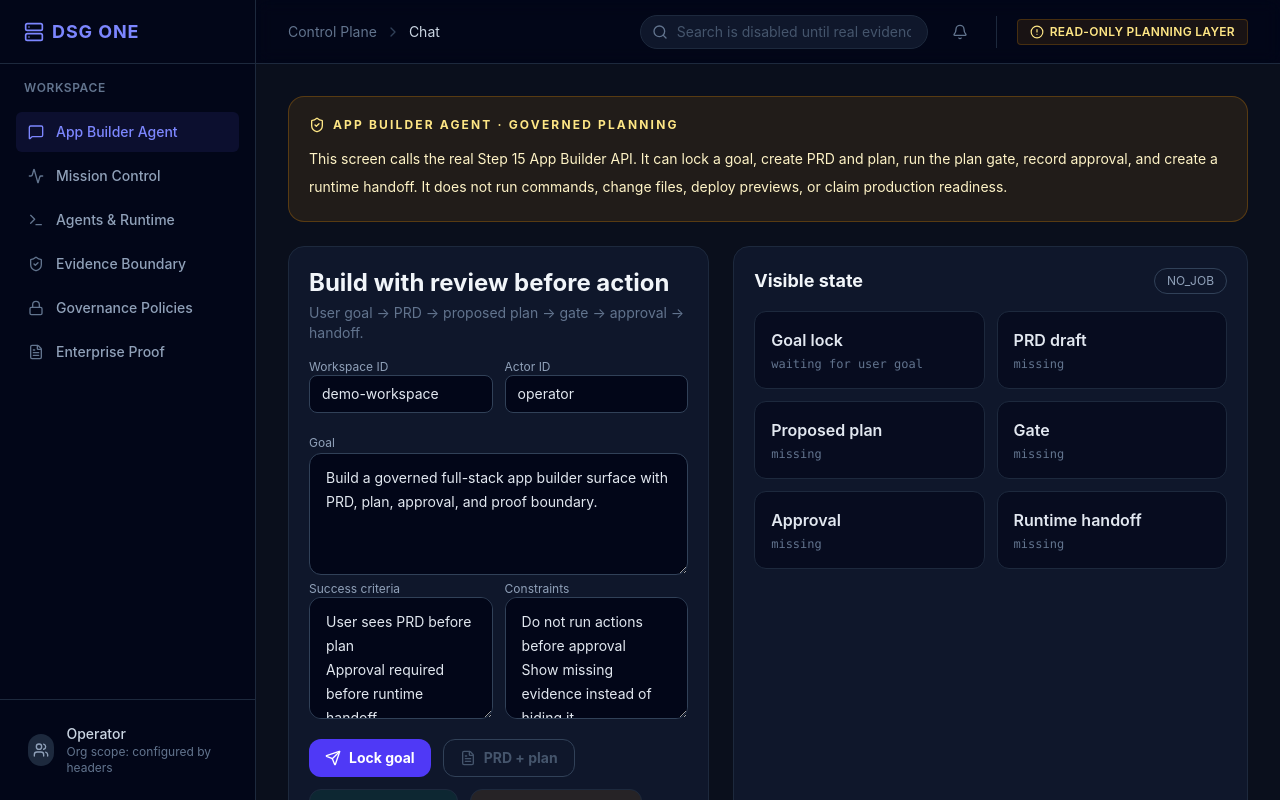
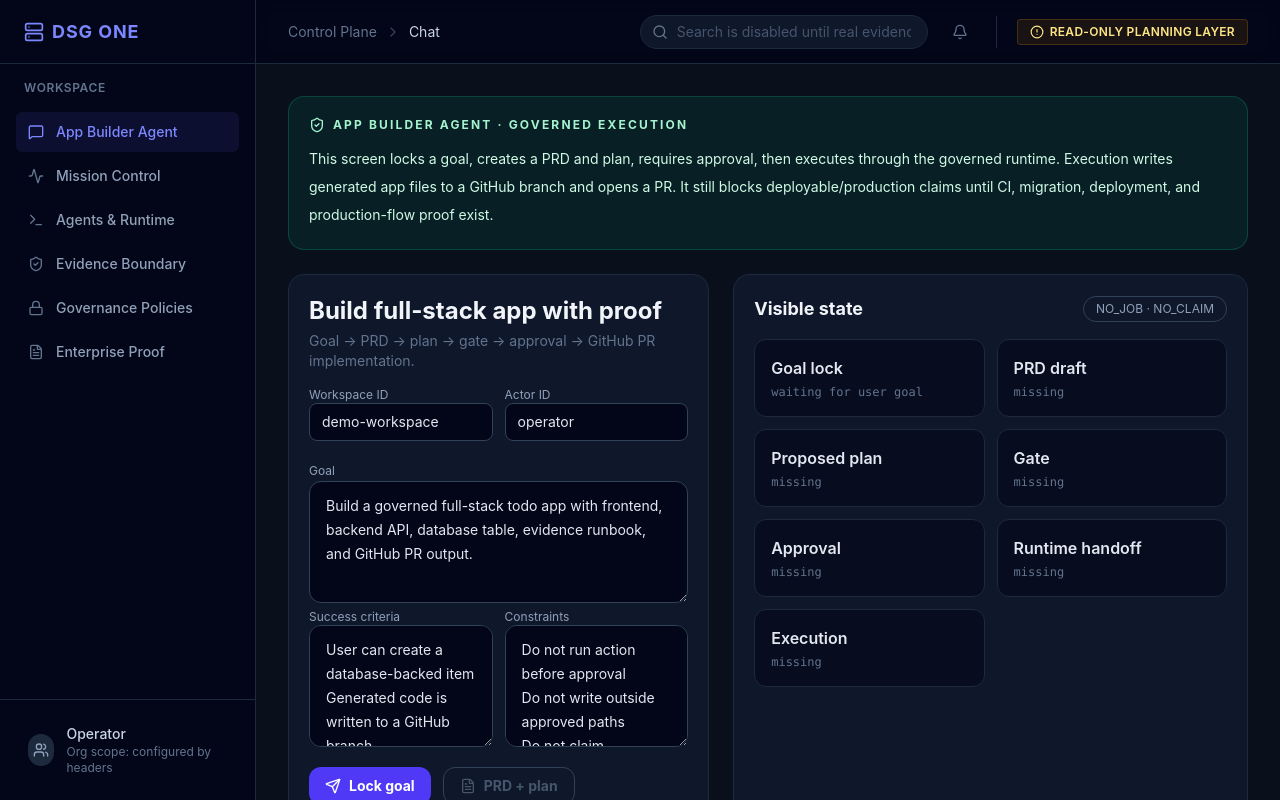
Before and after one commit to tdealer01-crypto/dsg-one-v1, a Next.js app: page / in a window 1280 px wide. Built offline with nearby package versions, Linux system fonts and the light colour scheme.

Commit message:
Expose governed app builder execution in UI

```diff
--- a/components/agent-playground-view.tsx
+++ b/components/agent-playground-view.tsx
@@ -1,7 +1,7 @@
 'use client';
 
 import React, { useState } from 'react';
-import { AlertCircle, CheckCircle2, FileText, Loader2, PlayCircle, Send, ShieldCheck } from 'lucide-react';
+import { AlertCircle, CheckCircle2, ExternalLink, FileText, GitPullRequest, Loader2, PlayCircle, Send, ShieldCheck } from 'lucide-react';
 
 type ApiResult<T> = { ok: true; data: T } | { ok: false; error: { code?: string; message?: string } };
 
@@ -29,6 +29,17 @@ type Handoff = {
   runtimeStatus: string;
 };
 
+type Execution = {
+  status: string;
+  claimStatus: string;
+  branchName: string;
+  pullRequestUrl: string;
+  pullRequestNumber: number;
+  repository: string;
+  generatedFiles: Array<{ path: string; evidenceKind: string }>;
+  evidence: { planHash: string; approvalHash: string; generatedFileCount: number; note: string };
+};
+
 function shortHash(value?: string) {
   return value ? `${value.slice(0, 10)}…${value.slice(-6)}` : 'missing';
 }
@@ -41,11 +52,12 @@ function readResult<T>(json: ApiResult<T>): T {
 export function AgentPlaygroundView() {
   const [workspaceId, setWorkspaceId] = useState('demo-workspace');
   const [actorId, setActorId] = useState('operator');
-  const [goal, setGoal] = useState('Build a governed full-stack app builder surface with PRD, plan, approval, and proof boundary.');
-  const [criteria, setCriteria] = useState('User sees PRD before plan\nApproval required before runtime handoff\nNo production claim without evidence ids');
-  const [constraints, setConstraints] = useState('Do not run actions before approval\nShow missing evidence instead of hiding it\nDo not claim production readiness');
+  const [goal, setGoal] = useState('Build a governed full-stack todo app with frontend, backend API, database table, evidence runbook, and GitHub PR output.');
+  const [criteria, setCriteria] = useState('User can create a database-backed item\nGenerated code is written to a GitHub branch\nA pull request URL is returned as implementation evidence\nNo production claim without CI/deployment proof');
+  const [constraints, setConstraints] = useState('Do not run action before approval\nDo not write outside approved paths\nDo not claim deployable or production until evidence exists');
   const [job, setJob] = useState<BuilderJob | null>(null);
   const [handoff, setHandoff] = useState<Handoff | null>(null);
+  const [execution, setExecution] = useState<Execution | null>(null);
   const [busy, setBusy] = useState<string | null>(null);
   const [error, setError] = useState<string | null>(null);
 
@@ -78,13 +90,14 @@ export function AgentPlaygroundView() {
 
   const createJob = () => runStep('goal', async () => {
     setHandoff(null);
+    setExecution(null);
     const data = await api<BuilderJob>('/api/dsg/app-builder/jobs', {
       method: 'POST',
       body: JSON.stringify({
         goal,
         successCriteria: criteria.split('\n').map((x) => x.trim()).filter(Boolean),
         constraints: constraints.split('\n').map((x) => x.trim()).filter(Boolean),
-        targetStack: { frontend: 'nextjs', backend: 'next-api', database: 'none', auth: 'none', deploy: 'none' },
+        targetStack: { frontend: 'nextjs', backend: 'next-api', database: 'supabase-postgres', auth: 'none', deploy: 'vercel' },
       }),
     });
     setJob(data);
@@ -93,12 +106,14 @@ export function AgentPlaygroundView() {
   const createPlan = () => runStep('plan', async () => {
     if (!job) throw new Error('APP_BUILDER_JOB_REQUIRED');
     setHandoff(null);
+    setExecution(null);
     setJob(await api<BuilderJob>(`/api/dsg/app-builder/jobs/${job.id}/plan`, { method: 'POST' }));
   });
 
   const approvePlan = () => runStep('approval', async () => {
     if (!job?.proposedPlan) throw new Error('APP_BUILDER_PLAN_REQUIRED');
     setHandoff(null);
+    setExecution(null);
     setJob(await api<BuilderJob>(`/api/dsg/app-builder/jobs/${job.id}/approval`, {
       method: 'POST',
       body: JSON.stringify({ decision: 'APPROVE', reason: 'Visible plan reviewed in the App Builder Agent UI.' }),
@@ -110,6 +125,13 @@ export function AgentPlaygroundView() {
     setHandoff(await api<Handoff>(`/api/dsg/app-builder/jobs/${job.id}/runtime-handoff`, { method: 'POST' }));
   });
 
+  const executeToPr = () => runStep('execute', async () => {
+    if (!job?.approvalHash) throw new Error('APP_BUILDER_APPROVAL_REQUIRED');
+    const data = await api<{ job: BuilderJob; execution: Execution }>(`/api/dsg/app-builder/jobs/${job.id}/execute`, { method: 'POST' });
+    setJob(data.job);
+    setExecution(data.execution);
+  });
+
   const gateBlocked = job?.gateResult?.status === 'BLOCK';
   const stages = [
     ['Goal lock', job?.goal ? `goalHash ${shortHash(job.goal.goalHash)}` : 'waiting for user goal'],
@@ -118,20 +140,21 @@ export function AgentPlaygroundView() {
     ['Gate', job?.gateResult ? `${job.gateResult.status} / ${job.gateResult.riskLevel}` : 'missing'],
     ['Approval', job?.approvalHash ? `approvalHash ${shortHash(job.approvalHash)}` : 'missing'],
     ['Runtime handoff', handoff ? `planHash ${shortHash(handoff.planHash)}` : 'missing'],
+    ['Execution', execution ? `PR #${execution.pullRequestNumber} on ${execution.branchName}` : 'missing'],
   ];
 
   return (
     <div className="mx-auto max-w-7xl space-y-6">
-      <div className="rounded-2xl border border-amber-500/25 bg-amber-500/10 p-5 text-sm leading-7 text-amber-100">
-        <div className="flex items-center gap-2 text-xs font-bold uppercase tracking-[0.18em] text-amber-200"><ShieldCheck className="h-4 w-4" /> App Builder Agent · governed planning</div>
-        <p className="mt-3">This screen calls the real Step 15 App Builder API. It can lock a goal, create PRD and plan, run the plan gate, record approval, and create a runtime handoff. It does not run commands, change files, deploy previews, or claim production readiness.</p>
+      <div className="rounded-2xl border border-emerald-500/25 bg-emerald-500/10 p-5 text-sm leading-7 text-emerald-100">
+        <div className="flex items-center gap-2 text-xs font-bold uppercase tracking-[0.18em] text-emerald-200"><ShieldCheck className="h-4 w-4" /> App Builder Agent · governed execution</div>
+        <p className="mt-3">This screen locks a goal, creates a PRD and plan, requires approval, then executes through the governed runtime. Execution writes generated app files to a GitHub branch and opens a PR. It still blocks deployable/production claims until CI, migration, deployment, and production-flow proof exist.</p>
       </div>
 
       <div className="grid gap-6 lg:grid-cols-[0.9fr_1.1fr]">
         <section className="space-y-4 rounded-2xl border border-slate-800 bg-slate-900 p-5">
           <div>
-            <h1 className="text-2xl font-bold text-slate-100">Build with review before action</h1>
-            <p className="mt-1 text-sm text-slate-500">User goal → PRD → proposed plan → gate → approval → handoff.</p>
+            <h1 className="text-2xl font-bold text-slate-100">Build full-stack app with proof</h1>
+            <p className="mt-1 text-sm text-slate-500">Goal → PRD → plan → gate → approval → GitHub PR implementation.</p>
           </div>
 
           <div className="grid gap-3 md:grid-cols-2">
@@ -151,17 +174,19 @@ export function AgentPlaygroundView() {
             <button onClick={createPlan} disabled={!!busy || !job} className="inline-flex items-center gap-2 rounded-xl border border-slate-700 px-4 py-2 text-sm font-bold text-slate-200 hover:bg-slate-800 disabled:text-slate-600">{busy === 'plan' ? <Loader2 className="h-4 w-4 animate-spin" /> : <FileText className="h-4 w-4" />} PRD + plan</button>
             <button onClick={approvePlan} disabled={!!busy || !job?.proposedPlan || gateBlocked} className="inline-flex items-center gap-2 rounded-xl border border-emerald-500/40 bg-emerald-500/10 px-4 py-2 text-sm font-bold text-emerald-200 hover:bg-emerald-500/15 disabled:border-slate-800 disabled:text-slate-600">{busy === 'approval' ? <Loader2 className="h-4 w-4 animate-spin" /> : <CheckCircle2 className="h-4 w-4" />} Approve plan</button>
             <button onClick={createHandoff} disabled={!!busy || !job?.approvalHash} className="inline-flex items-center gap-2 rounded-xl border border-amber-500/40 bg-amber-500/10 px-4 py-2 text-sm font-bold text-amber-100 hover:bg-amber-500/15 disabled:border-slate-800 disabled:text-slate-600">{busy === 'handoff' ? <Loader2 className="h-4 w-4 animate-spin" /> : <PlayCircle className="h-4 w-4" />} Runtime handoff</button>
+            <button onClick={executeToPr} disabled={!!busy || !job?.approvalHash || job.status !== 'READY_FOR_RUNTIME'} className="inline-flex items-center gap-2 rounded-xl border border-indigo-500/50 bg-indigo-500/10 px-4 py-2 text-sm font-bold text-indigo-100 hover:bg-indigo-500/15 disabled:border-slate-800 disabled:text-slate-600">{busy === 'execute' ? <Loader2 className="h-4 w-4 animate-spin" /> : <GitPullRequest className="h-4 w-4" />} Execute to GitHub PR</button>
           </div>
         </section>
 
         <section className="space-y-4 rounded-2xl border border-slate-800 bg-slate-900 p-5">
-          <div className="flex items-center justify-between gap-3"><h2 className="text-lg font-bold text-slate-100">Visible state</h2><span className="rounded-full border border-slate-700 px-3 py-1 text-xs text-slate-400">{job?.claimStatus ?? 'NO_JOB'}</span></div>
+          <div className="flex items-center justify-between gap-3"><h2 className="text-lg font-bold text-slate-100">Visible state</h2><span className="rounded-full border border-slate-700 px-3 py-1 text-xs text-slate-400">{job?.status ?? 'NO_JOB'} · {job?.claimStatus ?? 'NO_CLAIM'}</span></div>
           <div className="grid gap-3 md:grid-cols-2">
             {stages.map(([label, detail]) => <div key={label} className="rounded-xl border border-slate-800 bg-slate-950/60 p-4"><p className="font-semibold text-slate-200">{label}</p><p className="mt-1 text-xs font-mono text-slate-500">{detail}</p></div>)}
           </div>
           {job?.prd && <div className="rounded-xl border border-slate-800 bg-slate-950/60 p-4"><p className="font-semibold text-slate-200">PRD</p><p className="mt-2 text-sm leading-6 text-slate-400">{job.prd.summary}</p></div>}
           {job?.proposedPlan && <div className="space-y-3">{job.proposedPlan.steps.map((step) => <div key={step.id} className="rounded-xl border border-slate-800 bg-slate-950/60 p-4"><p className="text-xs font-mono text-slate-500">{step.id} · {step.phase} · {step.riskLevel}{step.requiresApproval ? ' · approval required' : ''}</p><p className="mt-1 font-semibold text-slate-200">{step.title}</p><p className="mt-2 text-xs text-slate-500">Evidence: {step.expectedEvidence.join(', ') || 'missing'}</p></div>)}</div>}
-          {handoff && <div className="rounded-xl border border-emerald-500/25 bg-emerald-500/10 p-4 text-sm text-emerald-100">Runtime handoff exists with planHash {shortHash(handoff.planHash)}. This is authorization data only, not execution proof.</div>}
+          {handoff && <div className="rounded-xl border border-amber-500/25 bg-amber-500/10 p-4 text-sm text-amber-100">Runtime handoff exists with planHash {shortHash(handoff.planHash)}. This authorizes execution, not production readiness.</div>}
+          {execution && <div className="rounded-xl border border-emerald-500/25 bg-emerald-500/10 p-4 text-sm text-emerald-100"><p className="font-bold">Implementation PR created</p><p className="mt-2">Repository: {execution.repository}</p><p>Branch: {execution.branchName}</p><p>Generated files: {execution.generatedFiles.length}</p><a href={execution.pullRequestUrl} target="_blank" rel="noreferrer" className="mt-3 inline-flex items-center gap-2 text-emerald-200 underline">Open PR #{execution.pullRequestNumber}<ExternalLink className="h-3.5 w-3.5" /></a><p className="mt-3 text-xs text-emerald-200/80">{execution.evidence.note}</p></div>}
         </section>
       </div>
     </div>
```
